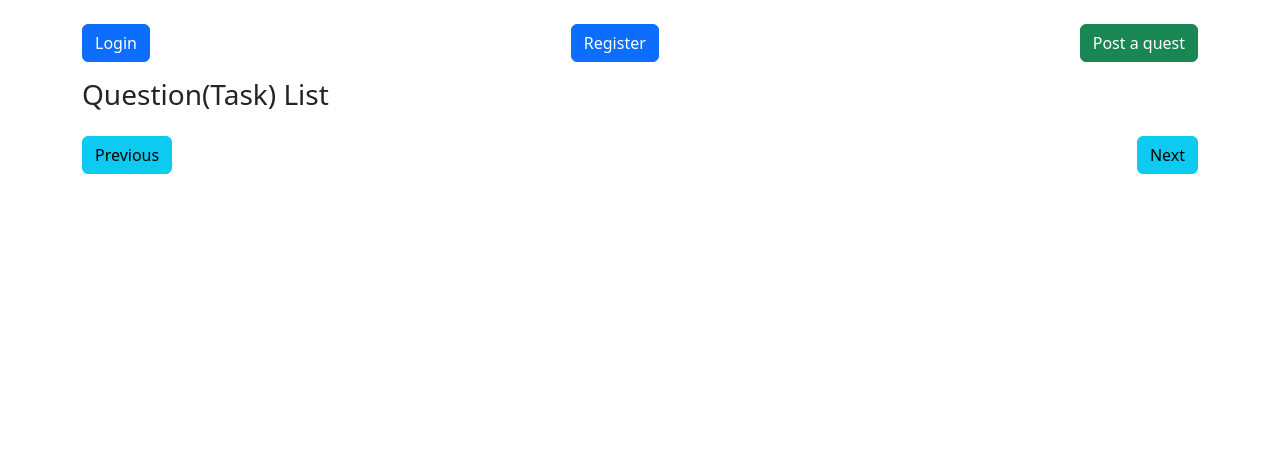
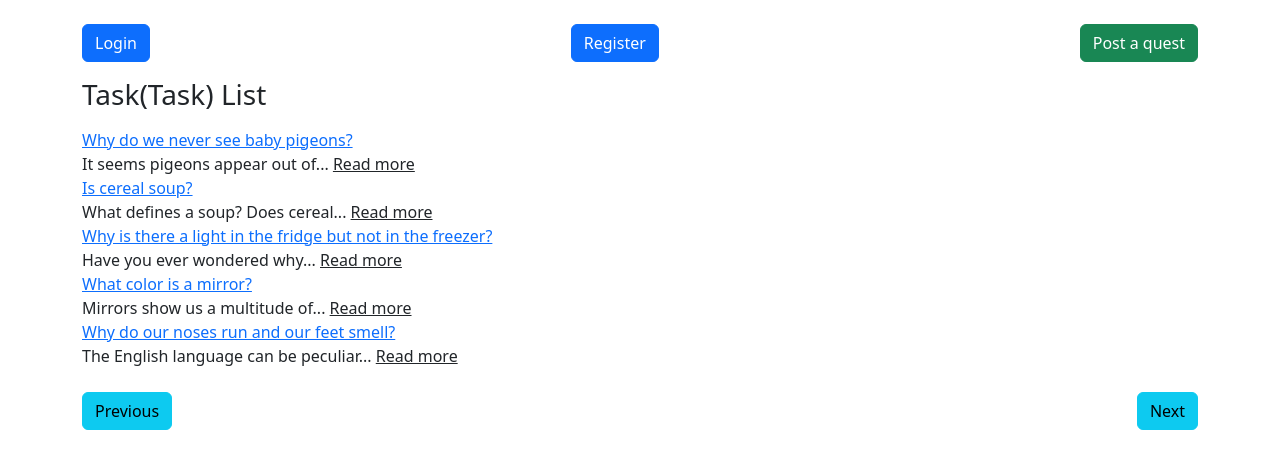
Before and after one commit to Rebecca115/CITS-5505-group-work, a Flask app: page / in a window 1280 px wide. Shown: the top 469 px of the page. Run offline with Flask 3, Linux system fonts and the light colour scheme; parts of the project's set-up code (start-up, migrations or seed data) failed here and were passed over; some libraries are stand-ins or nearby versions.

Commit message:
change table name

```diff
--- a/app.py
+++ b/app.py
@@ -7,7 +7,7 @@ from flask_mail import Mail
 from flask_migrate import Migrate
 from itsdangerous import URLSafeTimedSerializer
 
-from quest.views import quest
+from task.views import quest
 from models import db, User
 from user.views import user
 from utils import initialize_database
@@ -40,12 +40,9 @@ login_manager.init_app(app)
 def load_user(user_id):
     return User.query.get(user_id)
 
-
-
+if not os.path.exists('instance/data.db'):
+    initialize_database.create_local_db(app,db)
 
 if __name__ == '__main__':
 
     app.run(host="0.0.0.0", port=5000, debug=True)
-
-    if not os.path.exists('instance/db.sqlite'):
-        create_database(app)
--- a/quest/templates/index.html
+++ b/task/templates/index.html
@@ -53,17 +53,17 @@
 
     </div>
 
-    <h3 class="my-3">Question(Task) List</h3>
+    <h3 class="my-3">Task(Task) List</h3>
 
 
     <div class="qa-ls">
-        {% for question in page_data.items %}
+        {% for task in page_data.items %}
             <div class="qa-item">
-                <a href="{{ url_for('quest.detail', q_id=question.id) }}" class="title">{{ question.title }}</a>
+                <a href="{{ url_for('task.detail', t_id=task.id) }}" class="title">{{ task.title }}</a>
                 <div class="desc">
-                    {% if question.img %}
+                    {% if task.img %}
                         <div class="left">
-                            <img src="{{ url_for('static', filename='uploads/' + question.img) }}"
+                            <img src="{{ url_for('static', filename='uploads/' + task.img) }}"
                                  class="img-fluid mb-3 shadow-sm"
                                  style="height: 100px; width: auto;" alt="">
 
@@ -71,11 +71,11 @@
                     {% endif %}
                     <div class="right">
 
-                        <div class="show-desc">{{ question.content|safe|truncate(40) }}
+                        <div class="show-desc">{{ task.content|safe|truncate(40) }}
                             <span class="more btn-link">Read more</span>
                         </div>
                         <div class="show-all hidden ">
-                            {{ question.content|safe }}
+                            {{ task.content|safe }}
                             <span class="more btn-link">Collapse</span>
                         </div>
 
@@ -88,9 +88,9 @@
 
 
     <div class="d-flex justify-content-between mt-4">
-        <a href="{{ url_for('quest.index_page', page=page_data.page-1 if page_data.has_prev else page_data.page) }}"
+        <a href="{{ url_for('task.index_page', page=page_data.page-1 if page_data.has_prev else page_data.page) }}"
            class="btn btn-info" {% if not page_data.has_prev %}disabled{% endif %}>Previous</a>
-        <a href="{{ url_for('quest.index_page', page=page_data.page+1 if page_data.has_next else page_data.page) }}"
+        <a href="{{ url_for('task.index_page', page=page_data.page+1 if page_data.has_next else page_data.page) }}"
            class="btn btn-info" {% if not page_data.has_next %}disabled{% endif %}>Next</a>
     </div>
 
--- a/quest/templates/post.html
+++ b/task/templates/post.html
@@ -11,7 +11,7 @@
     <div class="row">
       <div class="col-md-8 col-md-offset-2">
         <form class="form-horizontal write-form" method="post"
-          enctype="multipart/form-data" action="{{ url_for('quest.post') }}">
+          enctype="multipart/form-data" action="{{ url_for('task.post') }}">
           {{ form.csrf_token }}
           <div class="form-group">
             <button type="submit" class="btn btn-info pull-right">post</button>
--- a/quest/views.py
+++ b/task/views.py
@@ -2,20 +2,20 @@ from flask import Blueprint, render_template, request, redirect, url_for, flash,
 from flask_login import login_required, current_user
 from sqlalchemy import or_
 
-from models import Question, Answer, db, AnswerLike
-from quest.form import WriteQuestionForm, WriteAnswerForm
+from models import Task, Answer, db, AnswerLike
+from task.form import WriteTaskForm, WriteAnswerForm
 
-quest = Blueprint('quest', __name__,
+quest = Blueprint('task', __name__,
                   template_folder='templates',
                   static_folder='../static')
 
 
 @quest.route('/')
 def index_page():
-    """ Home page route, display a list of paginated questions. """
+    """ Home page route, display a list of paginated tasks. """
     per_page = 5
     page = request.args.get('page', 1, type=int)
-    page_data = Question.query.order_by(Question.created_at.desc()).paginate(
+    page_data = Task.query.order_by(Task.created_at).paginate(
         page=page, per_page=per_page)
     return render_template('index.html', page_data=page_data)
 
@@ -23,39 +23,39 @@ def index_page():
 @quest.route('/post', methods=['GET', 'POST'])
 @login_required
 def post():
-    """ Route to post a new question, requires user to be logged in. """
-    form = WriteQuestionForm()
+    """ Route to post a new task, requires user to be logged in. """
+    form = WriteTaskForm()
 
     if form.validate_on_submit():
         try:
             que_obj = form.save()
             if que_obj:
                 flash('Quest has been posted successfully', 'success')
-                return redirect(url_for('quest.indexPage'))
+                return redirect(url_for('task.indexPage'))
         except Exception as e:
             flash('Error posting Quest: {}'.format(e), 'danger')
     return render_template('post.html', form=form)
 
 
 @quest.route('/q/list')
-def question_list():
-    """ Route to list questions in a paginated manner and return as JSON. """
+def task_list():
+    """ Route to list tasks in a paginated manner and return as JSON. """
     try:
         per_page = 5  # Define the number of items per page.
         page = request.args.get('page', 1, type=int)
-        page_data = Question.query.paginate(page=page, per_page=per_page)
+        page_data = Task.query.paginate(page=page, per_page=per_page)
         data = render_template('qa_list.html', page_data=page_data)
         return jsonify(code=0, data=data)
     except Exception as e:
         return jsonify(code=1, data=str(e)), 400
 
 
-@quest.route('/detail/<int:q_id>', methods=['GET', 'POST'])
-def detail(q_id):
-    """ Route for question details and posting answers to the question. """
-    question = Question.query.get_or_404(q_id)
+@quest.route('/detail/<int:t_id>', methods=['GET', 'POST'])
+def detail(t_id):
+    """ Route for task details and posting answers to the task. """
+    task = Task.query.get_or_404(t_id)
 
-    answers = Answer.query.filter_by(q_id=q_id).order_by(Answer.created_at.desc()).all()
+    answers = Answer.query.filter_by(t_id=t_id).order_by(Answer.created_at.desc()).all()
     print(answers)
 
     # Check if the answer is liked by the current user
@@ -73,14 +73,14 @@ def detail(q_id):
             flash('Please login', 'danger')
             return redirect(url_for('user.login'))
         try:
-            form.save(question=question)
+            form.save(task=task)
             flash('Answer posted successfully', 'success')
-            return redirect(url_for('quest.detail', q_id=q_id))
+            return redirect(url_for('task.detail', t_id=t_id))
         except Exception as e:
             flash('Error posting answer: {}'.format(e), 'danger')
 
     return render_template('detail.html',
-                           question=question,
+                           task=task,
                            answers=answers,
                            form=form)
 
@@ -195,10 +195,10 @@ def answer_detail(answer_id):
     return jsonify({'message': 'Success', 'data': answer.to_dict()}), 200
 
 
-@quest.route('/answer/list/<int:q_id>')
-def answer_list(q_id):
-    """ Route to list answers to a question. """
-    answers = Answer.query.filter_by(q_id=q_id).all()
+@quest.route('/answer/list/<int:t_id>')
+def answer_list(t_id):
+    """ Route to list answers to a task. """
+    answers = Answer.query.filter_by(t_id=t_id).all()
     return jsonify({'message': 'Success', 'data': [ans.to_dict() for ans in answers]}), 200
 
 
@@ -211,17 +211,17 @@ def answer_like_list(answer_id):
 
 @quest.route('/search', methods=['GET'])
 def search():
-    """ Route to globally search within all question titles, question contents, and all answers. """
+    """ Route to globally search within all task titles, task contents, and all answers. """
     query = request.args.get('query', '')
 
     if not query:
         return jsonify({'error': 'Empty search query'}), 400
 
     try:
-        matched_questions = Question.query.filter(
+        matched_tasks = Task.query.filter(
             or_(
-                Question.title.ilike(f'%{query}%'),
-                Question.content.ilike(f'%{query}%')
+                Task.title.ilike(f'%{query}%'),
+                Task.content.ilike(f'%{query}%')
             )
         ).all()
 
@@ -229,14 +229,14 @@ def search():
             Answer.content.ilike(f'%{query}%')
         ).all()
 
-        question_results = [
+        task_results = [
             {
-                'type': 'question',
-                'id': question.id,
-                'title': question.title,
-                'content': question.content
+                'type': 'task',
+                'id': task.id,
+                'title': task.title,
+                'content': task.content
             }
-            for question in matched_questions
+            for task in matched_tasks
         ]
 
         answer_results = [
@@ -244,36 +244,36 @@ def search():
                 'type': 'answer',
                 'id': answer.id,
                 'content': answer.content,
-                'question_id': answer.q_id
+                'task_id': answer.t_id
             }
             for answer in matched_answers
         ]
 
-        results = question_results + answer_results
+        results = task_results + answer_results
 
         return jsonify(results), 200
     except Exception as e:
         return jsonify({'error': f'Unknown error: {e}'}), 500
 
 
-@quest.route('/question/delete/<int:q_id>', methods=['POST'])
-def question_delete(q_id):
-    """ Route to delete a question, requires user to be logged in. """
+@quest.route('/task/delete/<int:t_id>', methods=['POST'])
+def task_delete(t_id):
+    """ Route to delete a task, requires user to be logged in. """
     if not current_user.is_authenticated:
         return jsonify({'error': 'Please login'}), 401
 
     try:
-        # Check if the question exists
-        question = Question.query.get(q_id)
-        if not question:
-            return jsonify({'error': 'Question not found'}), 404
+        # Check if the task exists
+        task = Task.query.get(t_id)
+        if not task:
+            return jsonify({'error': 'Task not found'}), 404
 
-        # Check if the user owns the question
-        if question.user_id != current_user.id:
-            return jsonify({'error': 'You do not own this question'}), 403
+        # Check if the user owns the task
+        if task.user_id != current_user.id:
+            return jsonify({'error': 'You do not own this task'}), 403
 
-        # Delete the question
-        db.session.delete(question)
+        # Delete the task
+        db.session.delete(task)
         db.session.commit()
 
         return jsonify({'message': 'Success'}), 200
@@ -282,58 +282,58 @@ def question_delete(q_id):
         return jsonify({'error': f'Unknown error: {e}'}), 500
 
 
-@quest.route('/question/edit/<int:q_id>', methods=['GET', 'POST'])
-def question_edit(q_id):
-    """ Route to edit a question, requires user to be logged in. """
+@quest.route('/task/edit/<int:t_id>', methods=['GET', 'POST'])
+def task_edit(t_id):
+    """ Route to edit a task, requires user to be logged in. """
     if not current_user.is_authenticated:
         return jsonify({'error': 'Please login'}), 401
 
-    question = Question.query.get(q_id)
-    if not question:
-        return jsonify({'error': 'Question not found'}), 404
+    task = Task.query.get(t_id)
+    if not task:
+        return jsonify({'error': 'Task not found'}), 404
 
-    if question.user_id != current_user.id:
-        return jsonify({'error': 'You do not own this question'}), 403
+    if task.user_id != current_user.id:
+        return jsonify({'error': 'You do not own this task'}), 403
 
-    form = WriteQuestionForm(obj=question)
+    form = WriteTaskForm(obj=task)
     if form.validate_on_submit():
         try:
-            form.save(question=question)
+            form.save(task=task)
             return jsonify({'message': 'Success'}), 200
         except Exception as e:
             return jsonify({'error': f'Unknown error: {e}'}), 500
 
 
-@quest.route('/question/<int:q_id>')
-def question_detail(q_id):
-    """ Route to get details of a question. """
-    question = Question.query.get(q_id)
-    if not question:
-        return jsonify({'error': 'Question not found'}), 404
+@quest.route('/task/<int:t_id>')
+def task_detail(t_id):
+    """ Route to get details of a task. """
+    task = Task.query.get(t_id)
+    if not task:
+        return jsonify({'error': 'Task not found'}), 404
 
-    return jsonify({'message': 'Success', 'data': question.to_dict()}), 200
+    return jsonify({'message': 'Success', 'data': task.to_dict()}), 200
 
 
-@quest.route('/question/category/<category>')
-def question_by_category(category):
-    """ Route to list questions by category. """
-    questions = Question.query.filter_by(category=category).all()
-    return jsonify({'message': 'Success', 'data': [q.to_dict() for q in questions]}), 200
+@quest.route('/task/category/<category>')
+def task_by_category(category):
+    """ Route to list tasks by category. """
+    tasks = Task.query.filter_by(category=category).all()
+    return jsonify({'message': 'Success', 'data': [q.to_dict() for q in tasks]}), 200
 
-@quest.route('/question/accept/<int:q_id>', methods=['POST'])
+@quest.route('/task/accept/<int:t_id>', methods=['POST'])
 @login_required
-def question_accept(q_id):
-    """ Route to accept an answer to a question. """
+def task_accept(t_id):
+    """ Route to accept an answer to a task. """
     if not current_user.is_authenticated:
         return jsonify({'error': 'Please login'}), 401
 
     try:
-        question = Question.query.get(q_id)
-        if not question:
-            return jsonify({'error': 'Question not found'}), 404
+        task = Task.query.get(t_id)
+        if not task:
+            return jsonify({'error': 'Task not found'}), 404
 
-        if question.user_id != current_user.id:
-            return jsonify({'error': 'You do not own this question'}), 403
+        if task.user_id != current_user.id:
+            return jsonify({'error': 'You do not own this task'}), 403
 
         answer_id = request.json.get('answer_id')
         if not answer_id:
@@ -343,7 +343,7 @@ def question_accept(q_id):
         if not answer:
             return jsonify({'error': 'Answer not found'}), 404
 
-        question.accepted_user_id = answer.user_id
+        task.accepted_user_id = answer.user_id
         db.session.commit()
 
         return jsonify({'message': 'Success'}), 200
```
Also changed, not shown: models.py (+21 -22 lines), task/form.py (renamed from quest/form.py, +12 -12 lines), task/templates/detail.html (renamed from quest/templates/detail.html, +5 -5 lines), task/templates/qa_list.html (renamed from quest/templates/qa_list.html, +7 -7 lines), user/templates/mine.html (+9 -9 lines), user/views.py (+9 -9 lines), utils/initialize_database.py (+42 -45 lines), README.md, task/__init__.py (added).
